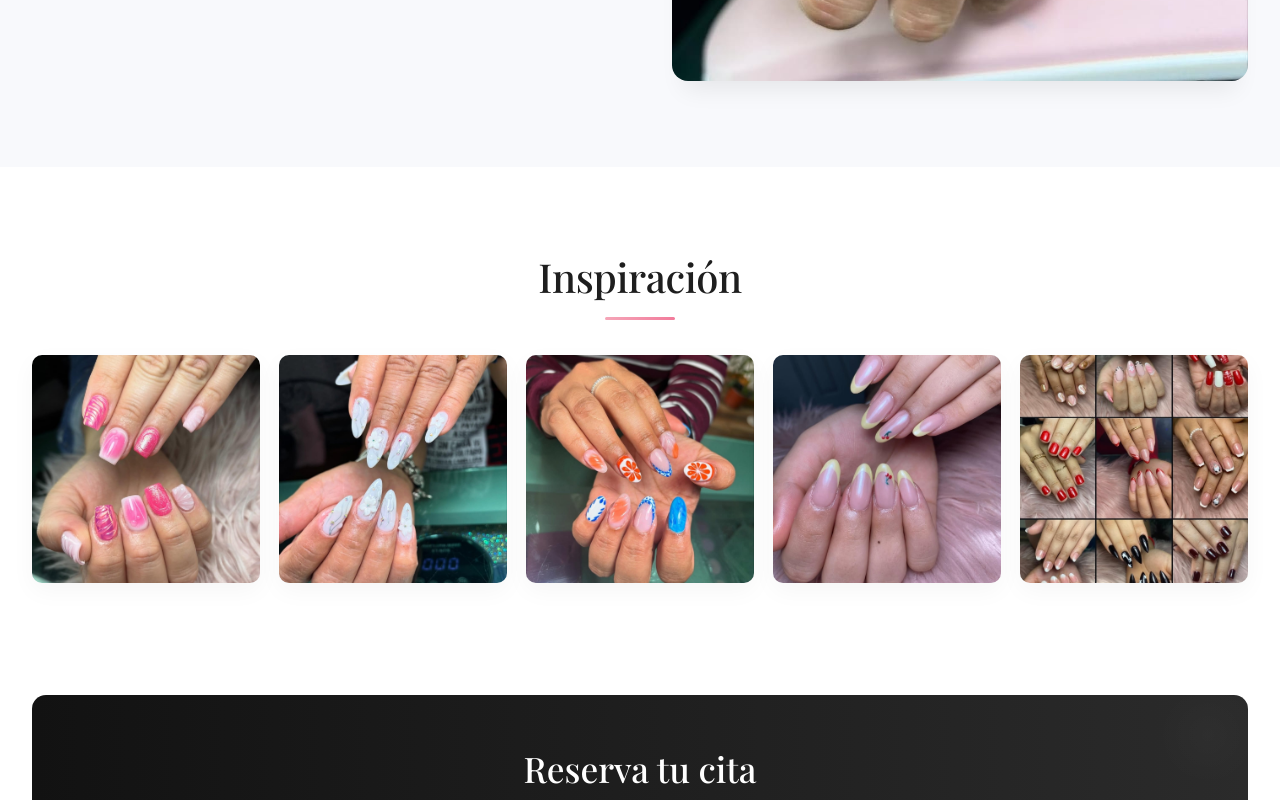
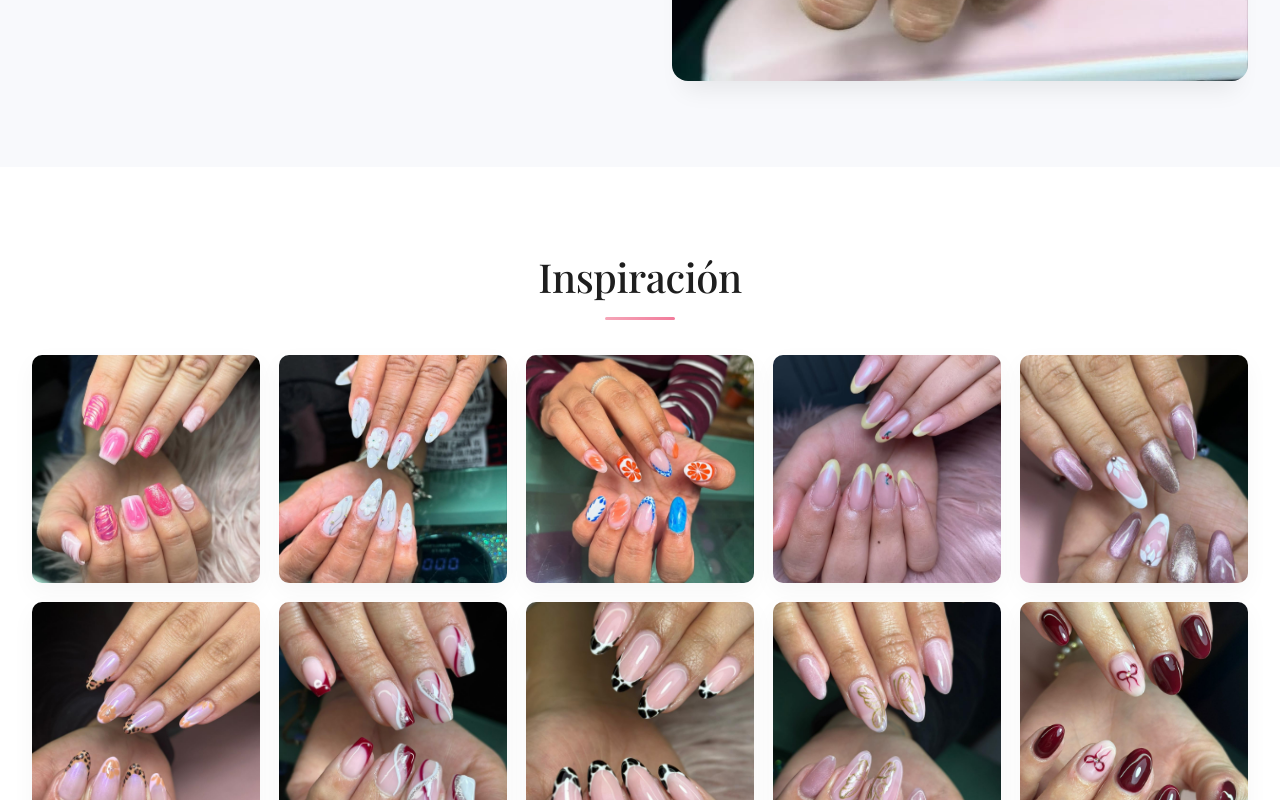
Before and after one commit to Yosyer21/Alison-unas, a website: page html/index.html in a window 1280 px wide. Shown: the part 2000-2800 px from the top of the page. Drawn offline with nearby package versions, Linux system fonts and the light colour scheme; a web font is replaced by a local one.

Commit message:
Agregar galería con nuevas imágenes y eliminar whatsapp-6-opt

```diff
--- a/html/index.html
+++ b/html/index.html
@@ -122,12 +122,20 @@
     <div class="container">
       <h2 class="section-title">Inspiración</h2>
       <div class="gallery-grid" id="galleryGrid">
-        <!-- imágenes placeholder, con estilo elegante -->
         <div class="gallery-item"><img src="../assets/whatsapp-2-opt.jpg" alt="nail art"></div>
         <div class="gallery-item"><img src="../assets/whatsapp-3-opt.jpg" alt="pestañas volumen"></div>
         <div class="gallery-item"><img src="../assets/whatsapp-4-opt.jpg" alt="cejas laminado"></div>
         <div class="gallery-item"><img src="../assets/whatsapp-5-opt.jpg" alt="manicure elegante"></div>
-        <div class="gallery-item"><img src="../assets/whatsapp-6-opt.jpg" alt="detalle salon"></div>
+        <div class="gallery-item"><img src="../assets/gallery-01.jpeg" alt="diseño de uñas"></div>
+        <div class="gallery-item"><img src="../assets/gallery-02.jpeg" alt="diseño de uñas"></div>
+        <div class="gallery-item"><img src="../assets/gallery-03.jpeg" alt="diseño de uñas"></div>
+        <div class="gallery-item"><img src="../assets/gallery-04.jpeg" alt="diseño de uñas"></div>
+        <div class="gallery-item"><img src="../assets/gallery-05.jpeg" alt="diseño de uñas"></div>
+        <div class="gallery-item"><img src="../assets/gallery-06.jpeg" alt="diseño de uñas"></div>
+        <div class="gallery-item"><img src="../assets/gallery-07.jpeg" alt="diseño de uñas"></div>
+        <div class="gallery-item"><img src="../assets/gallery-08.jpeg" alt="diseño de uñas"></div>
+        <div class="gallery-item"><img src="../assets/gallery-09.jpeg" alt="diseño de uñas"></div>
+        <div class="gallery-item"><img src="../assets/gallery-10.jpeg" alt="diseño de uñas"></div>
       </div>
     </div>
   </section>
```
Also changed, not shown: assets/gallery-01.jpeg (added), assets/gallery-02.jpeg (added), assets/gallery-03.jpeg (added), assets/gallery-04.jpeg (added), assets/gallery-05.jpeg (added), assets/gallery-06.jpeg (added), assets/gallery-07.jpeg (added), assets/gallery-08.jpeg (added), assets/gallery-09.jpeg (added), assets/gallery-10.jpeg (added), assets/whatsapp-6-opt.jpg (deleted), css/style.css (line endings or trailing spaces), js/index.js (line endings or trailing spaces).
